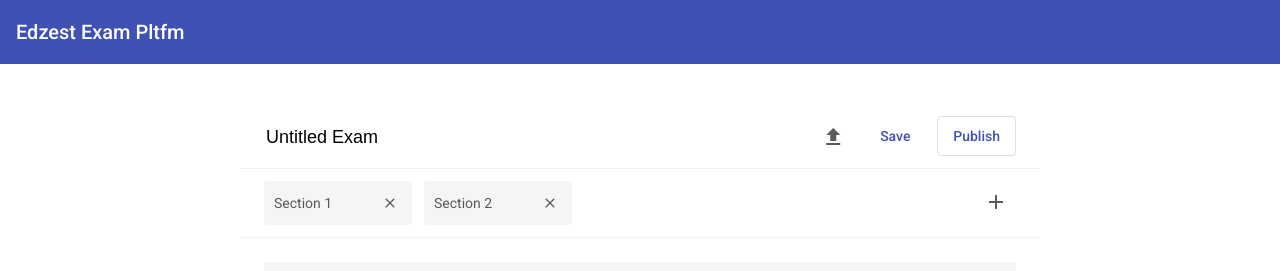
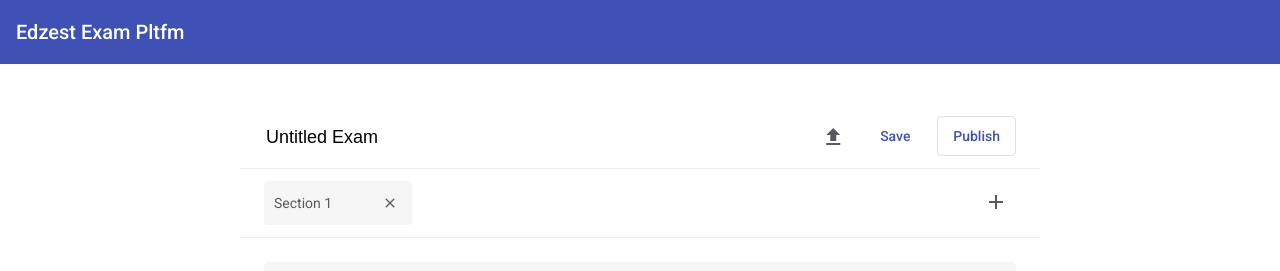
Before and after one commit to edzest/eep-dashboard, an Angular app: page /admin/create-test in a window 1280 px wide. Shown: the top 271 px of the page. Built offline with nearby package versions, Linux system fonts and the light colour scheme.

Commit message:
Update sections

```diff
--- a/src/app/admin-dashboard/create-test/create-test.component.html
+++ b/src/app/admin-dashboard/create-test/create-test.component.html
@@ -1,7 +1,7 @@
 <div class="main">
     <div class="header">
         <div class="title">
-            <input type="text" [(ngModel)]="examTitle" class="editable-header">
+            <input type="text" [(ngModel)]="test.title" class="editable-header">
         </div>
         <div class="actions">
             <div class="upload">
@@ -18,8 +18,8 @@
     </div>
     <div id="sections">
         <div class="all-sections">
-            <div class="section-tile" *ngFor="let sectionName of sections; let index = index">
-                <span>{{sectionName}}</span>
+            <div class="section-tile" *ngFor="let section of test.sections; let index = index">
+                <span>{{section.sectionName}}</span>
                 <mat-icon class="small-icon" (click)="deleteSection(index)">
                     clear
                 </mat-icon>
--- a/src/app/admin-dashboard/create-test/create-test.component.ts
+++ b/src/app/admin-dashboard/create-test/create-test.component.ts
@@ -1,4 +1,6 @@
 import { Component, OnInit } from '@angular/core';
+import { Section } from 'src/app/shared/models/section';
+import { Test } from 'src/app/shared/models/test';
 import { McqQuestion, Option } from './question-types';
 
 @Component({
@@ -8,8 +10,28 @@ import { McqQuestion, Option } from './question-types';
 })
 export class CreateTestComponent implements OnInit {
 
-  examTitle: string = "Untitled Exam";
-  sections: string[] = ["Section 1", "Section 2"];
+  test: Test = {
+    testId: "1",
+    title: "Untitled Exam",
+    sections: [
+      {
+        sectionName: "Section 1",
+        questions: [
+          {
+            questionTxt: "Ex: What is the capital of India...",
+            options: [
+              {
+                id: 0,
+                option: 'New Delhi'
+              }
+            ],
+            correctOptions: ['New Delhi']
+          }
+        ]
+      }
+    ]
+  }
+
   allQuestions: McqQuestion[] = [
     {
       'question': 'Ex: What is the capital of India...',
@@ -103,11 +125,14 @@ export class CreateTestComponent implements OnInit {
 
 
   addNewSection() {
-    const sectionName = `Section ${this.sections.length + 1}`;
-    this.sections.push(sectionName);
+    const newSection: Section = {
+      sectionName: "New Section",
+      questions: []
+    }
+    this.test.sections.push(newSection);
   }
 
   deleteSection(index: number) {
-    this.sections.splice(index, 1);
+    this.test.sections.splice(index, 1);
   }
 }
--- /dev/null
+++ b/src/app/shared/models/option.ts
@@ -0,0 +1,4 @@
+export interface Option {
+    id: number,
+    option: string
+}
--- a/src/app/shared/models/question.ts
+++ b/src/app/shared/models/question.ts
@@ -1,7 +1,9 @@
+import { Option } from "./option";
+
 export interface Question {
     questionTxt: string,
-    options: string[],
-    correctOptions: string[],
+    options: Option[],
+    correctOptions: String[],
     explanation?: string,
     tags?: string
 }
```
